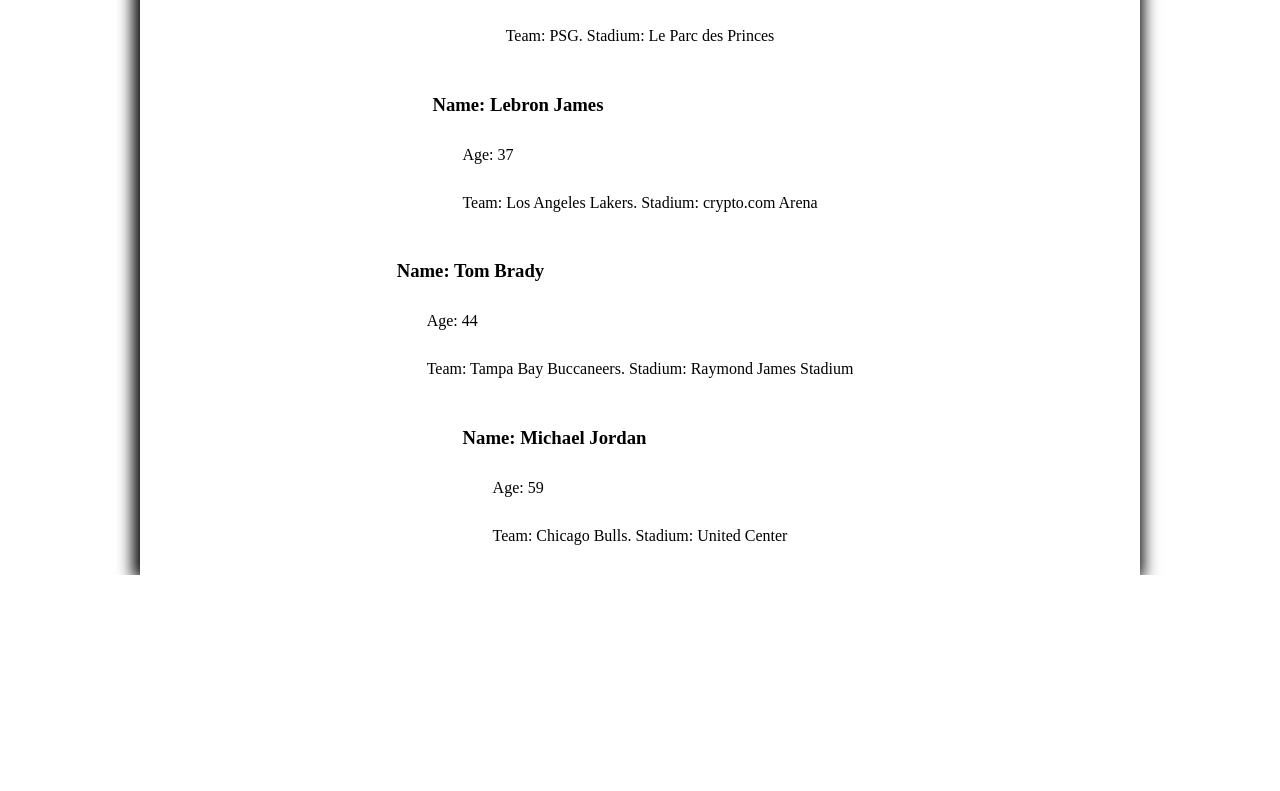
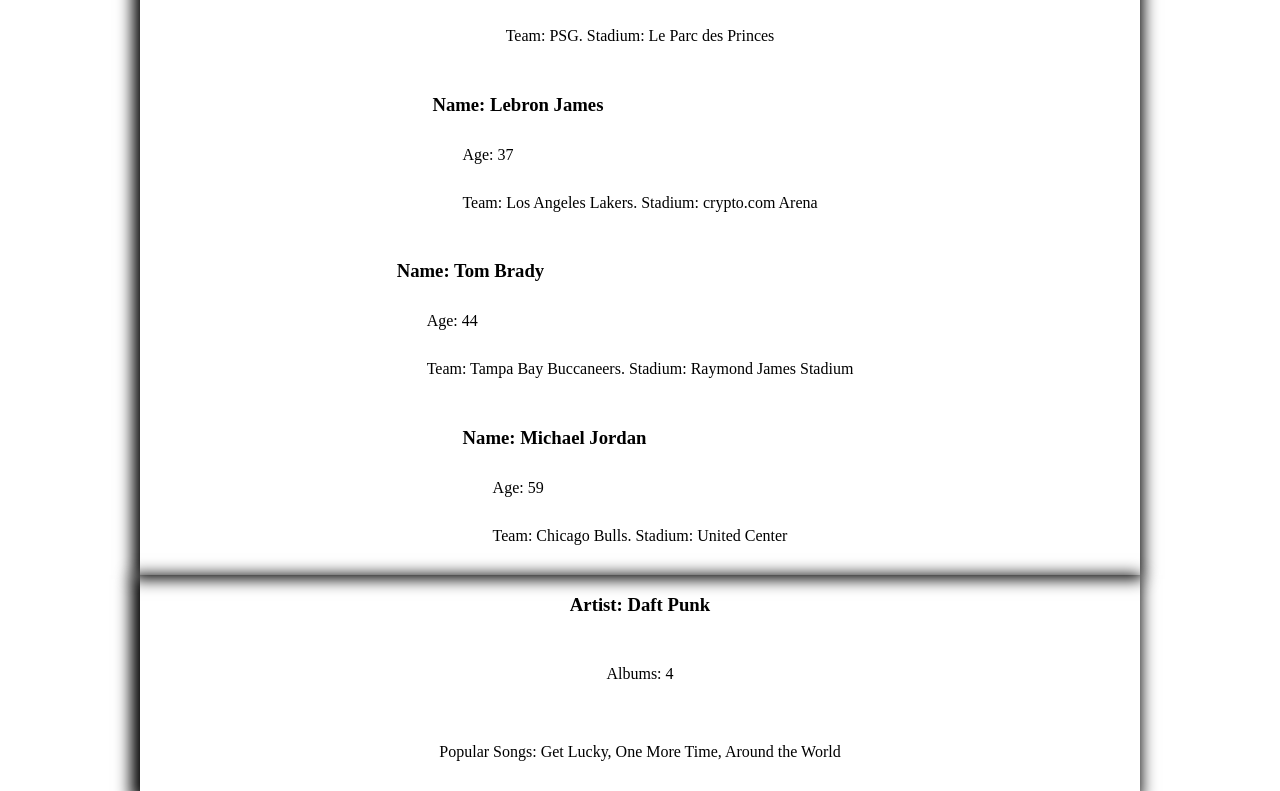
Before and after one commit to taha-amin/list-display-practice, a website with bundled scripts: page index.html in a window 1280 px wide. Shown: the part 1403-2194 px from the top of the page. Before the commit the page ends 1978 px from the top, so only its background shows below. Built offline with nearby package versions, Linux system fonts and the light colour scheme.

Commit message:
hard coded in html with section class artist-list that contains artist name, number of albums, and popular songs. In styles created box-shadow forst artists-list.

```diff
--- a/index.html
+++ b/index.html
@@ -37,7 +37,12 @@
         <section class="players-list">
         </section>
 
-
+        <!-- artists-data -->
+        <section class="artists-list">
+            <h3>Artist: Daft Punk</h3>
+            <p>Albums: 4</p>
+            <p>Popular Songs: Get Lucky, One More Time, Around the World</p>
+        </section>
     </main>
     <footer>
         <div class="copy gutter-right">&copy; 2021 Alchemy Code Lab</div>
--- a/styles/style.css
+++ b/styles/style.css
@@ -127,3 +127,7 @@
 .players-list {
     box-shadow: -2px -1px 15px 5px #000000;
 }
+
+.artists-list {
+    box-shadow: -4px 5px 15px 5px #000000;
+}
```
